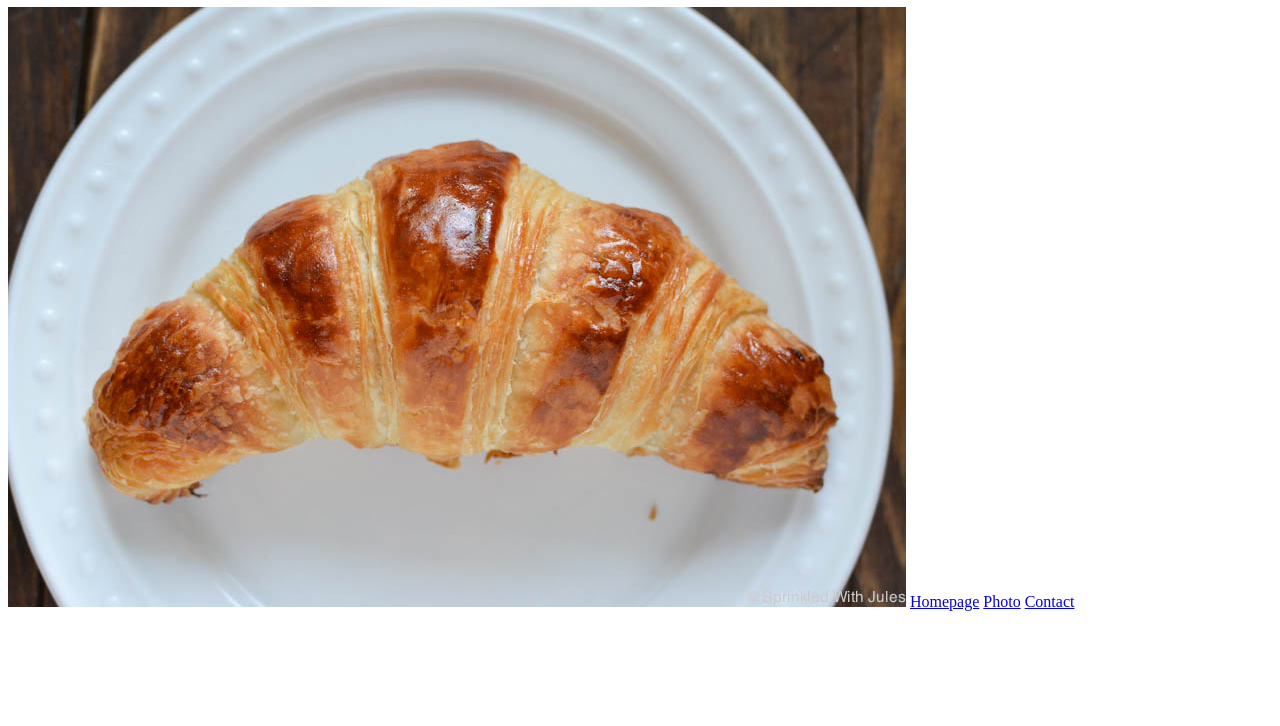
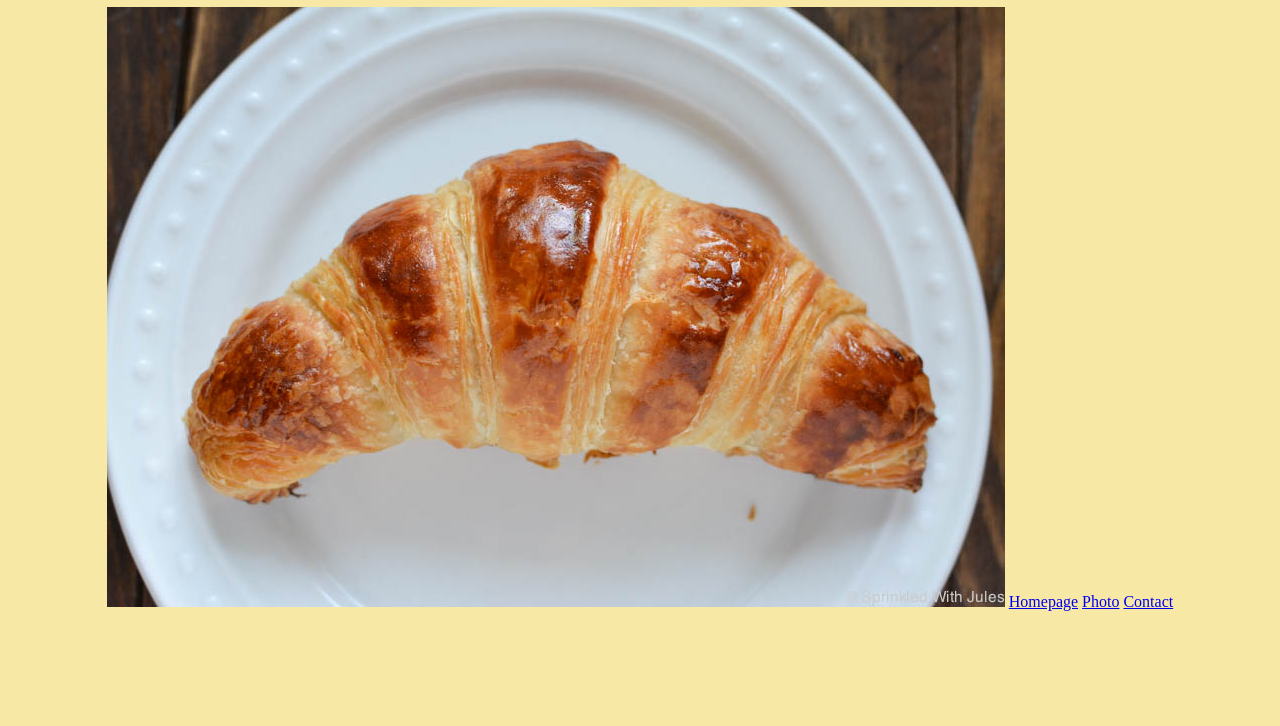
Before and after one commit to emily-sian/croissant, a plain HTML site: page photo.html in a window 1280 px wide. Shown: the part 74-800 px from the top of the page. Drawn offline with Linux system fonts and the light colour scheme.

Commit message:
feat: adds styling

```diff
--- a/photo.html
+++ b/photo.html
@@ -4,7 +4,9 @@
     <meta charset="UTF-8" />
     <meta http-equiv="X-UA-Compatible" content="IE=edge" />
     <meta name="viewport" content="width=device-width, initial-scale=1.0" />
-    <title>Document</title>
+    <link rel="stylesheet" href="/src/styles.css" />
+
+    <title>Photo</title>
   </head>
   <body>
     <h1>🥐A picture of a croissant</h1>
--- /dev/null
+++ b/src/styles.css
@@ -0,0 +1,4 @@
+body {
+  background-color: #f8e8a6;
+  text-align: center;
+}
```
Also changed, not shown: contact.html (+2 -1 lines), index.html (+3 -1 lines).
